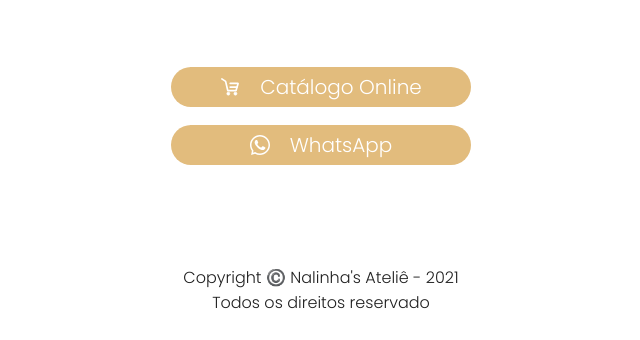
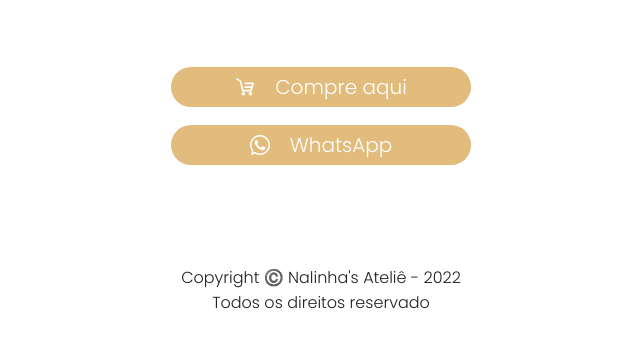
Before and after one commit to henrimateus/nalinhasatelie, a plain HTML site: page index.html in a window 1280 px wide. Shown: the part 300-640 px from the top of the page, 319-959 px from the left. Drawn offline with Linux system fonts and the light colour scheme.

Commit message:
Update index.html

```diff
--- a/index.html
+++ b/index.html
@@ -25,8 +25,8 @@
                 </div>
             </section>
             <section>
-                <a href="https://wa.me/c/5517981251100" class="button outlined">
-                    <img src="store.svg" alt="Loja Online"> Catálogo Online
+                <a href="https://www.nalinhasatelie.com.br" class="button outlined">
+                    <img src="store.svg" alt="Loja Online"> Compre aqui
                 </a>
             </section>
             <!--
@@ -42,7 +42,7 @@
             </section>
 
             <footer>
-                <h4>Copyright ©️ Nalinha's Ateliê - 2021</h4>
+                <h4>Copyright ©️ Nalinha's Ateliê - 2022</h4>
                 <h4>Todos os direitos reservado </h4>
             </footer>
         </div>
```
